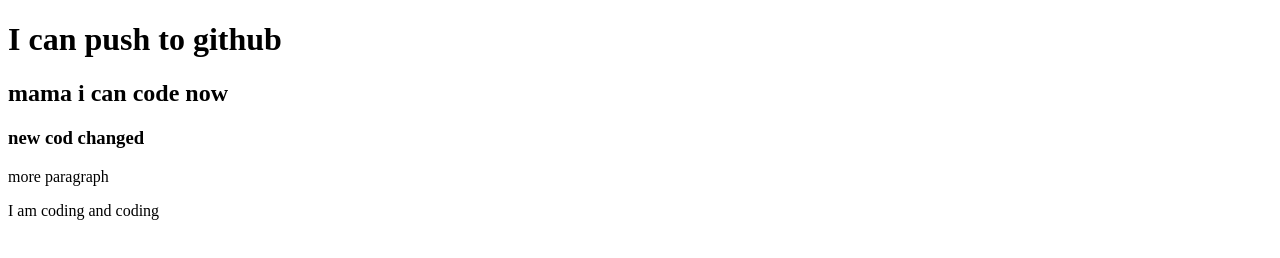
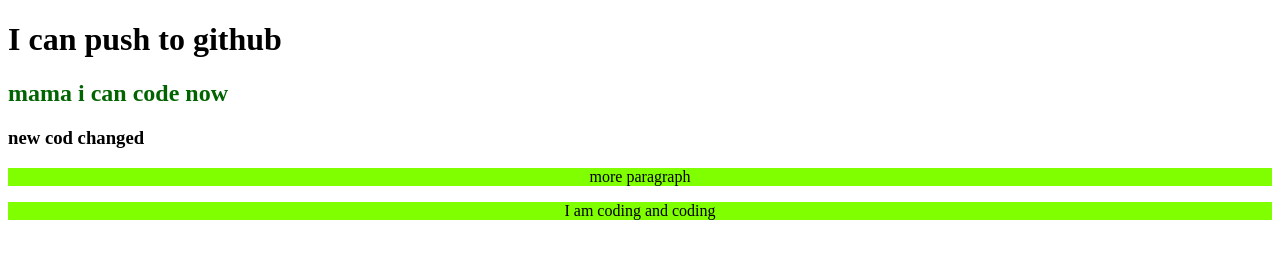
Before and after one commit to TahmidRahman32/my-second-repo, a plain HTML site: page index.html in a window 1280 px wide. Drawn offline with Linux system fonts and the light colour scheme.

Commit message:
added style

```diff
--- a/index.html
+++ b/index.html
@@ -5,10 +5,11 @@
    <meta http-equiv="X-UA-Compatible" content="IE=edge">
    <meta name="viewport" content="width=device-width, initial-scale=1.0">
    <title>my second github repo </title>
+   <link rel="stylesheet" href="style.css">
 </head>
 <body>
    <h1>I can push to github</h1>
-   <h2>mama i can code now</h2>
+   <h2 class="more">mama i can code now</h2>
    <h3>new cod changed</h3>
    <p>more paragraph</p>
    <p> I am coding and coding</p>
--- /dev/null
+++ b/style.css
@@ -0,0 +1,10 @@
+.more{
+   color:darkgreen;
+   background-color: rgba(255, 0, 200, 0);
+}
+p{
+   text-align: center;
+   background-color: chartreuse;
+   text-shadow: 20px;
+
+}
```
